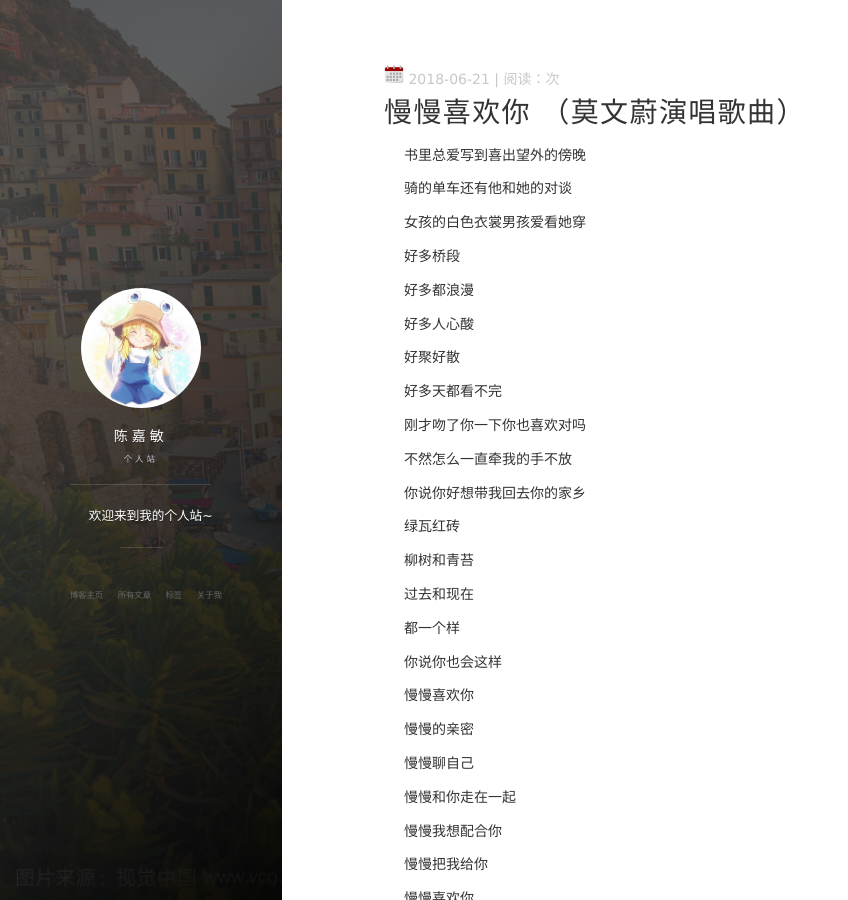
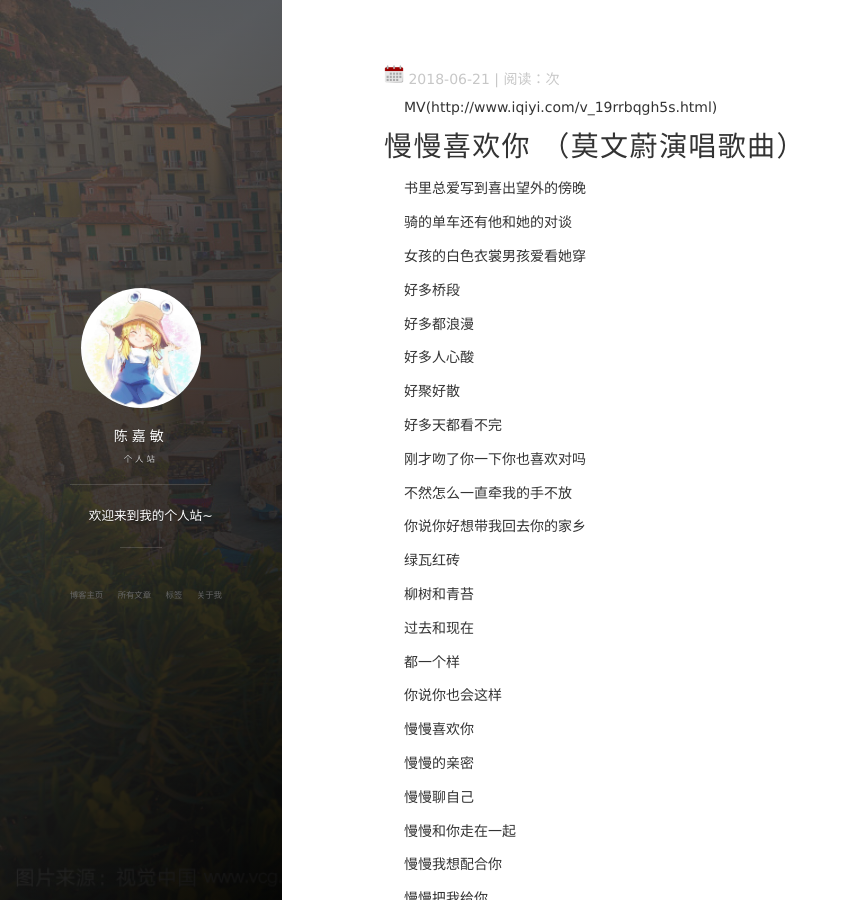
Before and after one commit to shujsegubfgf/shujsegubfgf.github.io, a Jekyll site: the page built from _posts/2016-07-13-GitTutorial.md, in a window 1280 px wide and 900 px high. Shown: the whole window, without its empty margins (0-848 px from the left). Built offline with Jekyll 4.4.1, drawn with Linux system fonts in a browser that asks for light colours; nearby versions of some CDN libraries; our own code applies the rules of GitHub Pages for plain Markdown files; comment, search, counter and statistics services are not loaded.

Commit message:
Update 2016-07-13-GitTutorial.md

```diff
--- a/_posts/2016-07-13-GitTutorial.md
+++ b/_posts/2016-07-13-GitTutorial.md
@@ -4,6 +4,8 @@ title: "慢慢喜欢你"
 date:2018.6.21
 tag: 工具
 ---
+
+MV(http://www.iqiyi.com/v_19rrbqgh5s.html)
 
 # 慢慢喜欢你 （莫文蔚演唱歌曲）
 
```
